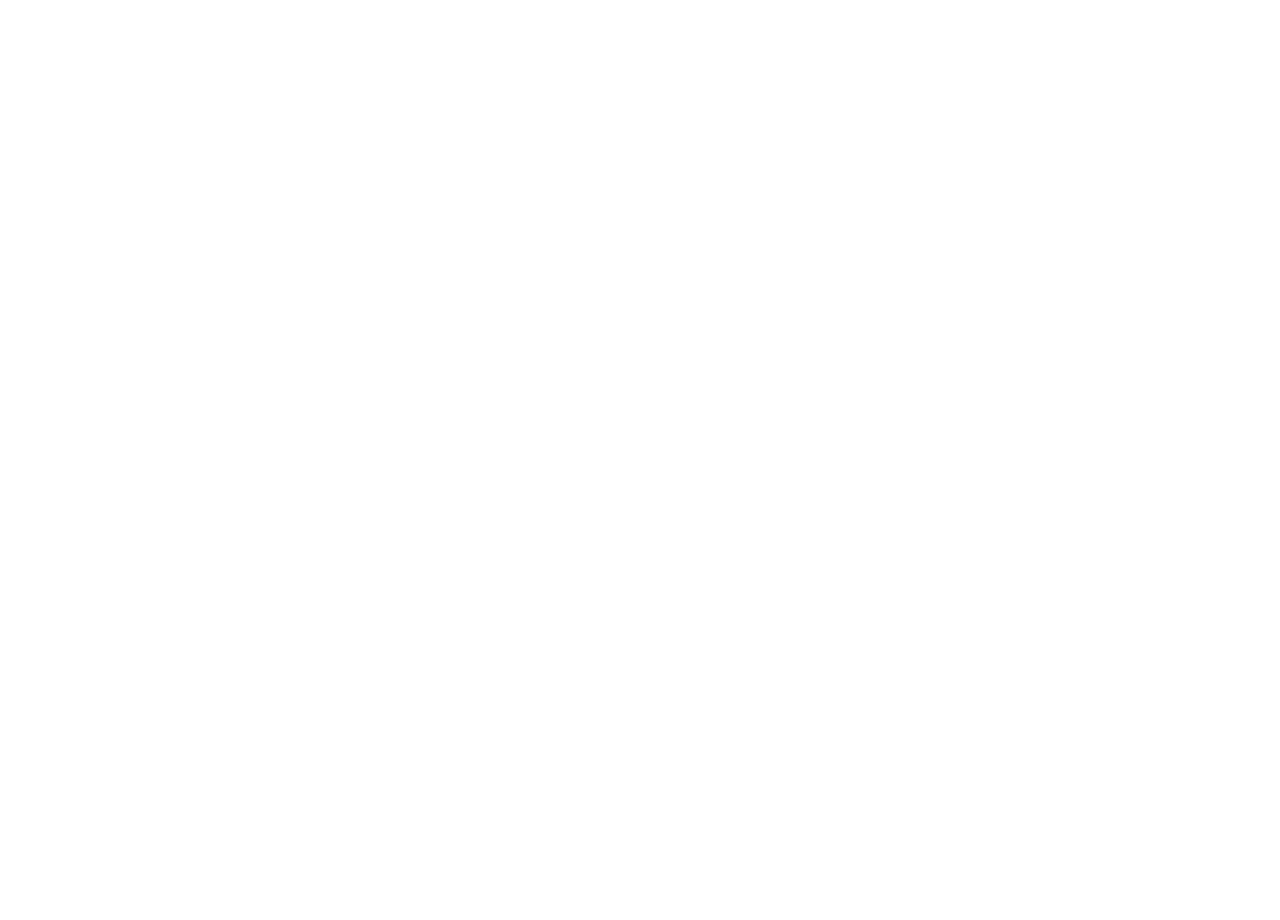
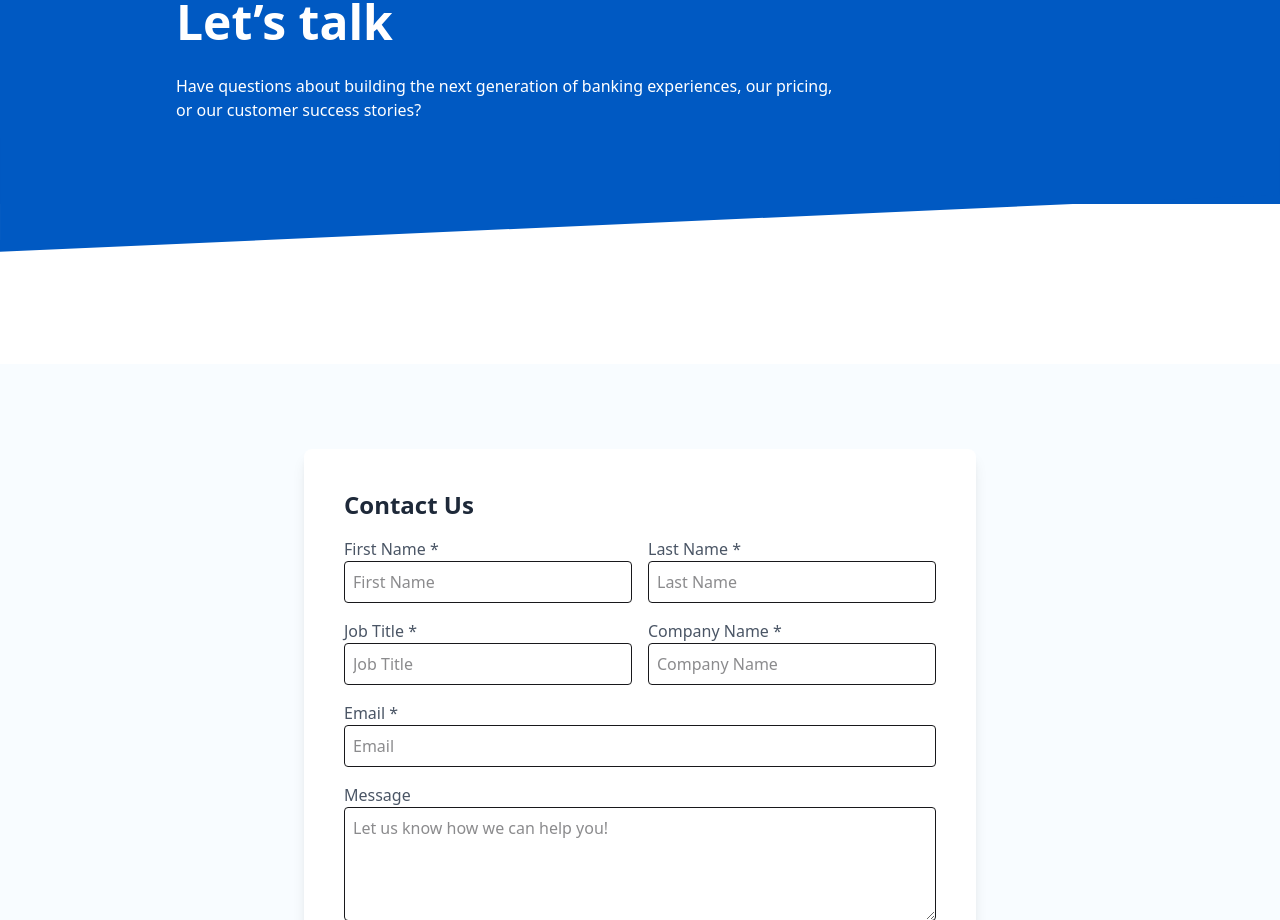
Before and after one commit to Akahad1/AnyTech, a React (Vite) app: page /contact-us in a window 1280 px wide. Before the commit this address had no page. Shown: the part 180-1100 px from the top of the page. Before the commit the page ends 800 px from the top, so only its background shows below. Built offline with nearby package versions, Linux system fonts and the light colour scheme.

Commit message:
add contact

```diff
--- a/package.json
+++ b/package.json
@@ -13,7 +13,10 @@
     "@tailwindcss/vite": "^4.0.1",
     "lucide-react": "^0.474.0",
     "react": "^18.3.1",
+    "react-countup": "^6.5.3",
     "react-dom": "^18.3.1",
+    "react-icons": "^5.4.0",
+    "react-intersection-observer": "^9.15.1",
     "react-router": "^7.1.3",
     "router": "^1.3.8",
     "tailwindcss": "^4.0.1"
--- a/src/Component/Footer/Footer.jsx
+++ b/src/Component/Footer/Footer.jsx
@@ -1,6 +1,13 @@
+import { useLocation } from "react-router";
+
 const Footer = () => {
+  const location = useLocation();
   return (
     <div>
+      {location.pathname === "/contact-us" ? (
+        <></>
+      ) : (
+        <>
           <svg xmlns="http://www.w3.org/2000/svg" viewBox="0 0 1440 320">
             <path
               fill="#0059C2"
@@ -14,13 +21,15 @@
               Legacy no longer
             </p>
             <p className="lg:ml-32 ml-3 text-white text-xl font-semibold">
-          Talk to us to find out how we can transform your organisation for the
-          future
+              Talk to us to find out how we can transform your organisation for
+              the future
             </p>
             <button className="mt-7  ml-3 lg:ml-32 bg-orange-400 px-6 p-3">
               Contact Us
             </button>
           </div>
+        </>
+      )}
       <footer className="bg-[#031d3c] text-white py-6">
         <div className="container mx-auto px-6">
           <div className="flex flex-col md:flex-row justify-between items-center">
--- a/src/Component/Navbar/Navbar.jsx
+++ b/src/Component/Navbar/Navbar.jsx
@@ -1,13 +1,14 @@
 import { useState } from "react";
 import { MoreVertical, X } from "lucide-react";
-import { Link } from "react-router";
+import { Link, useLocation } from "react-router";
 
 const Navbar = () => {
   const [isOpen, setIsOpen] = useState(false);
+  const location = useLocation();
 
   return (
     <div className="relative">
-      <div className="bg-[rgb(0,89,194)]  bg-no-repeat bg-[url('../../../public/Image/WaveLinesDesktop1.svg')] bg-cover h-96">
+      <div className="bg-[rgb(0,89,194)]   bg-no-repeat bg-[url('../../../public/Image/WaveLinesDesktop1.svg')] bg-cover h-96">
         <nav className="bg-[rgb(0,89,194)] p-4 text-white  w-full z-50">
           <div className="container max-w-6xl mx-auto flex justify-between items-center">
             <h1 className="text-xl justify-start lg:3xl font-bold">ANYTECH</h1>
@@ -21,7 +22,7 @@
               </Link>
             </div>
             <div className="justify-end hidden md:inline lg:inline">
-              <Link to="contactus">
+              <Link to="/contact-us">
                 {" "}
                 <button className=" border border-white p-3 font-semibold text-xl hover:bg-white hover:text-blue-700 ">
                   Contact Us
@@ -36,6 +37,19 @@
               <MoreVertical size={28} />
             </button>
           </div>
+          {location.pathname === "/contact-us" ? (
+            <div className="">
+              <p className="lg:ml-40 mt-12 text-2xl font-semibold text-white ">
+                Contact US
+              </p>
+              <p className="lg:ml-40 font-semibold text-5xl mt-7">Let’s talk</p>
+              <p className="lg:ml-40  mt-7">
+                Have questions about building the next generation of banking
+                experiences, our pricing,
+                <br /> or our customer success stories?
+              </p>
+            </div>
+          ) : (
             <div className="">
               <p className="lg:text-6xl lg:ml-40 mt-12 text-2xl font-semibold text-white ">
                 Embrace the <br />
@@ -49,6 +63,8 @@
                 Reach Out to Us
               </button>
             </div>
+          )}
+
           {/* Sidebar */}
           <div
             className={`fixed top-0 left-0 h-72 w-full bg-blue-700 p-5 transform ${
@@ -62,18 +78,32 @@
               <X size={28} />
             </button>
             <nav className="flex flex-col gap-6 mt-10">
-              <a href="#" className="text-white hover:text-gray-300">
-                Home
-              </a>
-              <a href="#" className="text-white hover:text-gray-300">
+              <Link
+                to="/about"
+                href="#"
+                className="text-white hover:text-gray-300"
+              >
                 About
-              </a>
-              <a href="#" className="text-white hover:text-gray-300">
+              </Link>
+              <Link
+                to="/about"
+                href="#"
+                className="text-white hover:text-gray-300"
+              >
+                About
+              </Link>
+              <Link
+                to="/about"
+                href="#"
+                className="text-white hover:text-gray-300"
+              >
                 Services
-              </a>
+              </Link>
+              <Link to="/contact-us">
                 <button className=" border border-white p-3 font-semibold text-xl hover:bg-white hover:text-blue-700 ">
                   Contact Us
                 </button>
+              </Link>
             </nav>
           </div>
         </nav>
--- a/src/Component/Router/Router.jsx
+++ b/src/Component/Router/Router.jsx
@@ -1,10 +1,15 @@
 import { createBrowserRouter } from "react-router";
 
 import Home from "../../Pages/Home/Home";
+import ContactUs from "../../Pages/ContactUs/ContactUs";
 
 export const router = createBrowserRouter([
   {
     path: "/",
     element: <Home></Home>,
   },
+  {
+    path: "/contact-us",
+    element: <ContactUs></ContactUs>,
+  },
 ]);
--- /dev/null
+++ b/src/Component/Section2/Section2.jsx
@@ -0,0 +1,33 @@
+const Section2 = () => {
+  const obj = [
+    {
+      title: "Full-suite solutions",
+      describe:
+        "Experience the ease of integration across various banking and payment functions with our comprehensive suite of solutions.",
+    },
+    {
+      title: "Simplify the complex",
+      describe:
+        "Simplify complex processes and optimise your financial operations by leveraging the power of AI, Blockchain, Cloud Computing, and Big Data.",
+    },
+    {
+      title: "Cutting-edge tech",
+      describe:
+        "We seamlessly combine cutting-edge technologies, resulting in an unparalleled fintech experience for financial institutions.",
+    },
+  ];
+  return (
+    <div>
+      <div className="grid lg:grid-cols-3 md:grid-cols-2 grid-cols-1 gap-10  max-w-7xl  lg:mx-auto mr-3 ml-3 mb-20">
+        {obj.map((item) => (
+          <div key={item.title} className="bg-[#F8FCFF] p-5">
+            <p className="text-xl lg:text-2xl">{item.title}</p>
+            <p className="mt-5">{item.describe}</p>
+          </div>
+        ))}
+      </div>
+    </div>
+  );
+};
+
+export default Section2;
--- /dev/null
+++ b/src/Component/StatsSection/StatsSection.jsx
@@ -0,0 +1,49 @@
+import CountUp from "react-countup";
+import { useInView } from "react-intersection-observer";
+import { FaAngleRight } from "react-icons/fa";
+
+const StatsSection = () => {
+  const { ref, inView } = useInView({ triggerOnce: true, threshold: 0.5 });
+
+  return (
+    <div className="flex flex-col items-center justify-center py-16 bg-white relative">
+      <h3 className="absolute top-5 md:top-10 text-blue-600 font-semibold text-xs md:text-sm uppercase tracking-wide text-center">
+        Trusted by the Best
+      </h3>
+
+      <div
+        ref={ref}
+        className="grid grid-cols-1 sm:grid-cols-2 lg:grid-cols-3 gap-8 sm:gap-12 md:gap-16 mt-10 w-full px-6"
+      >
+        <div className="text-center">
+          <h2 className="text-4xl md:text-5xl font-bold text-blue-600">
+            <FaAngleRight className="inline" />
+            {inView ? <CountUp start={0} end={20} duration={3} /> : 0}
+          </h2>
+          <p className="text-gray-600 text-sm md:text-base">
+            Years of Experience
+          </p>
+        </div>
+
+        <div className="text-center">
+          <h2 className="text-4xl md:text-5xl font-bold text-blue-600">
+            {inView ? <CountUp start={0} end={40} duration={3} /> : 0}+
+          </h2>
+          <p className="text-gray-600 text-sm md:text-base">
+            Financial Institutions
+          </p>
+        </div>
+
+        <div className="text-center">
+          <h2 className="text-4xl md:text-5xl font-bold text-blue-600">
+            <FaAngleRight className="inline" />
+            {inView ? <CountUp start={0} end={200} duration={3} /> : 0}m
+          </h2>
+          <p className="text-gray-600 text-sm md:text-base">Customers Each</p>
+        </div>
+      </div>
+    </div>
+  );
+};
+
+export default StatsSection;
--- /dev/null
+++ b/src/Pages/ContactUs/ContactUs.jsx
@@ -0,0 +1,97 @@
+import Footer from "../../Component/Footer/Footer";
+import Navbar from "../../Component/Navbar/Navbar";
+
+const ContactUs = () => {
+  return (
+    <div>
+      <Navbar></Navbar>
+      <div>
+        <div className="flex justify-center lg:mt-40 mb-20  items-center min-h-screen bg-[#F8FCFF] p-4">
+          <div className="bg-white p-6 md:p-10 rounded-lg shadow-lg w-full max-w-2xl">
+            <h2 className="text-2xl font-semibold text-gray-800 mb-4">
+              Contact Us
+            </h2>
+            <form className="space-y-4">
+              <div className="grid grid-cols-1 md:grid-cols-2 gap-4">
+                <div>
+                  <label className="block text-gray-600">First Name *</label>
+                  <input
+                    type="text"
+                    className="w-full p-2 border rounded"
+                    placeholder="First Name"
+                    required
+                  />
+                </div>
+                <div>
+                  <label className="block text-gray-600">Last Name *</label>
+                  <input
+                    type="text"
+                    className="w-full p-2 border rounded"
+                    placeholder="Last Name"
+                    required
+                  />
+                </div>
+              </div>
+              <div className="grid grid-cols-1 md:grid-cols-2 gap-4">
+                <div>
+                  <label className="block text-gray-600">Job Title *</label>
+                  <input
+                    type="text"
+                    className="w-full p-2 border rounded"
+                    placeholder="Job Title"
+                    required
+                  />
+                </div>
+                <div>
+                  <label className="block text-gray-600">Company Name *</label>
+                  <input
+                    type="text"
+                    className="w-full p-2 border rounded"
+                    placeholder="Company Name"
+                    required
+                  />
+                </div>
+              </div>
+              <div>
+                <label className="block text-gray-600">Email *</label>
+                <input
+                  type="email"
+                  className="w-full p-2 border rounded"
+                  placeholder="Email"
+                  required
+                />
+              </div>
+              <div>
+                <label className="block text-gray-600">Message</label>
+                <textarea
+                  className="w-full p-2 border rounded"
+                  placeholder="Let us know how we can help you!"
+                  rows="4"
+                ></textarea>
+              </div>
+              <p className="text-sm text-gray-600">
+                By submitting this form, you confirm that you agree to the
+                processing of your personal data by{" "}
+                <span className="font-semibold">AnyTech</span> as described in
+                the{" "}
+                <a href="#" className="text-blue-500 underline">
+                  privacy policy
+                </a>
+                .
+              </p>
+              <button
+                type="submit"
+                className="w-full bg-orange-500 text-white p-2 rounded shadow hover:bg-orange-600"
+              >
+                Submit
+              </button>
+            </form>
+          </div>
+        </div>
+      </div>
+      <Footer></Footer>
+    </div>
+  );
+};
+
+export default ContactUs;
--- a/src/Pages/Home/Home.jsx
+++ b/src/Pages/Home/Home.jsx
@@ -4,7 +4,9 @@
 import Navbar from "../../Component/Navbar/Navbar";
 import Philosophy from "../../Component/Philosophy/Philosophy";
 import Section1 from "../../Component/Section1/Section1";
+import Section2 from "../../Component/Section2/Section2";
 import Sponsor from "../../Component/Sponsor/Sponsor";
+import StatsSection from "../../Component/StatsSection/StatsSection";
 
 const Home = () => {
   // const location = useLocation();
@@ -14,7 +16,9 @@
 
       <Section1></Section1>
       <Philosophy></Philosophy>
+      <Section2></Section2>
       <FinanceFuture></FinanceFuture>
+      <StatsSection></StatsSection>
       <Sponsor></Sponsor>
       <Footer></Footer>
     </div>
```
Also changed, not shown: 1 other file (tests, documents, lock files or other folders). Lines whose indentation alone changed are shown as unchanged.
